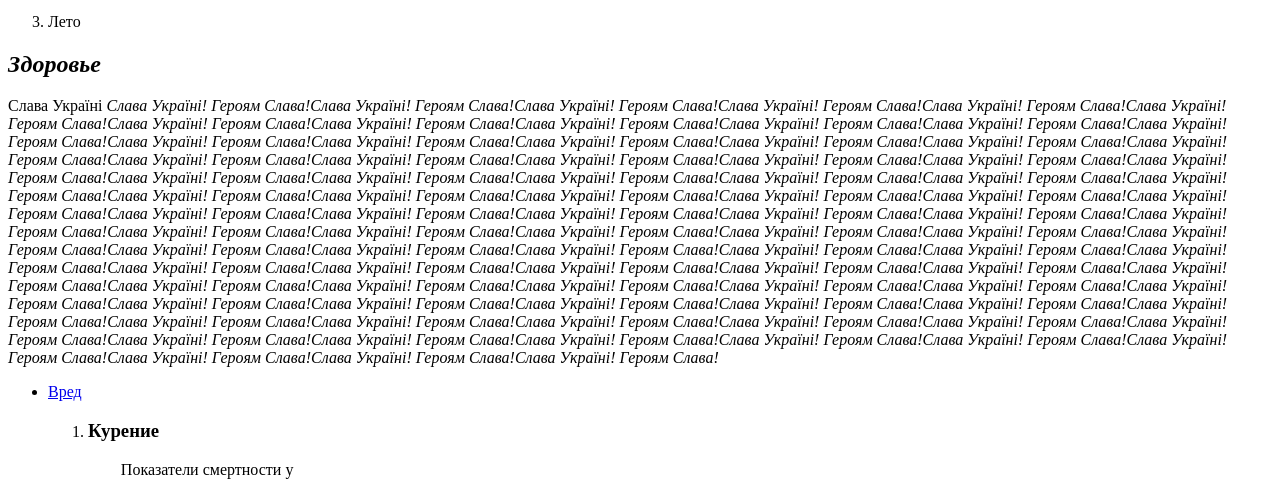
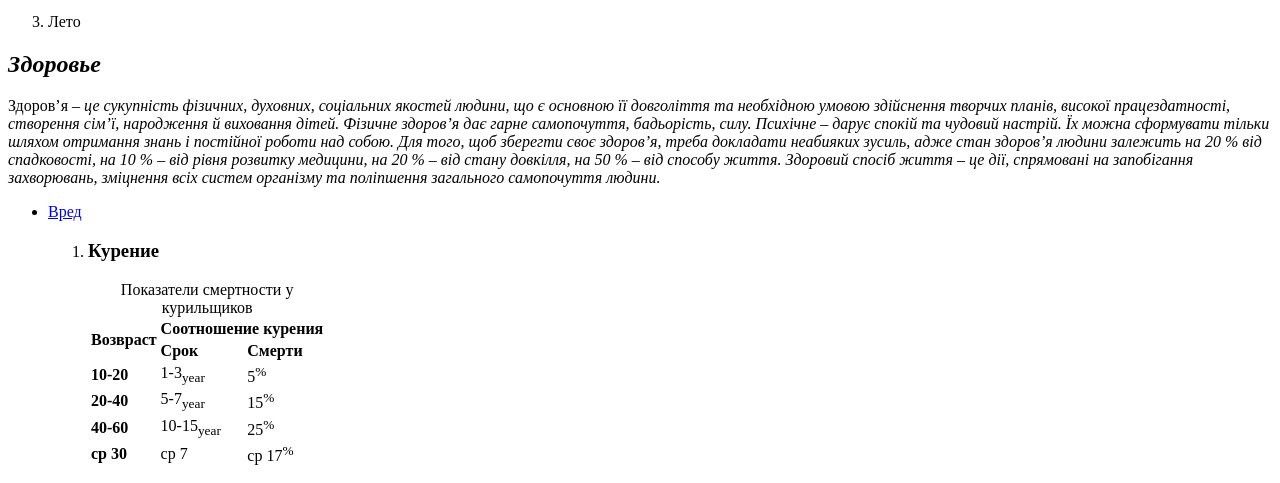
Before and after one commit to OleksiiWhite/github-training, a plain HTML site: page index.html in a window 1280 px wide. Shown: the part 1278-1761 px from the top of the page. Drawn offline with Linux system fonts and the light colour scheme.

Commit message:
Редагування тексту

```diff
--- a/index.html
+++ b/index.html
@@ -96,43 +96,16 @@
             <div>
                 <section>
                     <h2 id="text2"><em>Здоровье</em></h2>
-                    <p><span class="accent">Слава Україні</span> <i>Слава Україні! Героям Слава!Слава Україні! Героям Слава!Слава Україні! Героям Слава!Слава
-                        Україні!
-                        Героям Слава!Слава Україні! Героям Слава!Слава Україні! Героям Слава!Слава Україні! Героям
-                        Слава!Слава Україні! Героям Слава!Слава Україні! Героям Слава!Слава Україні! Героям Слава!Слава
-                        Україні! Героям Слава!Слава Україні! Героям Слава!Слава Україні! Героям Слава!Слава Україні!
-                        Героям
-                        Слава!Слава Україні! Героям Слава!Слава Україні! Героям Слава!Слава Україні! Героям Слава!Слава
-                        Україні! Героям Слава!Слава Україні! Героям Слава!Слава Україні! Героям Слава!Слава Україні!
-                        Героям
-                        Слава!Слава Україні! Героям Слава!Слава Україні! Героям Слава!Слава Україні! Героям Слава!Слава
-                        Україні! Героям Слава!Слава Україні! Героям Слава!Слава Україні! Героям Слава!Слава Україні!
-                        Героям
-                        Слава!Слава Україні! Героям Слава!Слава Україні! Героям Слава!Слава Україні! Героям Слава!Слава
-                        Україні! Героям Слава!Слава Україні! Героям Слава!Слава Україні! Героям Слава!Слава Україні!
-                        Героям
-                        Слава!Слава Україні! Героям Слава!Слава Україні! Героям Слава!Слава Україні! Героям Слава!Слава
-                        Україні! Героям Слава!Слава Україні! Героям Слава!Слава Україні! Героям Слава!Слава Україні!
-                        Героям
-                        Слава!Слава Україні! Героям Слава!Слава Україні! Героям Слава!Слава Україні! Героям Слава!Слава
-                        Україні! Героям Слава!Слава Україні! Героям Слава!Слава Україні! Героям Слава!Слава Україні!
-                        Героям
-                        Слава!Слава Україні! Героям Слава!Слава Україні! Героям Слава!Слава Україні! Героям Слава!Слава
-                        Україні! Героям Слава!Слава Україні! Героям Слава!Слава Україні! Героям Слава!Слава Україні!
-                        Героям
-                        Слава!Слава Україні! Героям Слава!Слава Україні! Героям Слава!Слава Україні! Героям Слава!Слава
-                        Україні! Героям Слава!Слава Україні! Героям Слава!Слава Україні! Героям Слава!Слава Україні!
-                        Героям
-                        Слава!Слава Україні! Героям Слава!Слава Україні! Героям Слава!Слава Україні! Героям Слава!Слава
-                        Україні! Героям Слава!Слава Україні! Героям Слава!Слава Україні! Героям Слава!Слава Україні!
-                        Героям
-                        Слава!Слава Україні! Героям Слава!Слава Україні! Героям Слава!Слава Україні! Героям Слава!Слава
-                        Україні! Героям Слава!Слава Україні! Героям Слава!Слава Україні! Героям Слава!Слава Україні!
-                        Героям
-                        Слава!Слава Україні! Героям Слава!Слава Україні! Героям Слава!Слава Україні! Героям Слава!Слава
-                        Україні! Героям Слава!Слава Україні! Героям Слава!Слава Україні! Героям Слава!Слава Україні!
-                        Героям
-                        Слава!Слава Україні! Героям Слава!Слава Україні! Героям Слава!Слава Україні! Героям Слава!</i></p>
+                    <p><span class="accent">Здоров’я</span> <i> – це сукупність фізичних, духовних, соціальних якостей людини, що є основною її довголіття та необхідною умовою
+                    здійснення творчих планів, високої працездатності, створення сім’ї, народження й виховання дітей.
+
+                    Фізичне здоров’я дає гарне самопочуття, бадьорість, силу. Психічне – дарує спокій та чудовий настрій. Їх можна
+                    сформувати тільки шляхом отримання знань і постійної роботи над собою. Для того, щоб зберегти своє здоров’я, треба
+                    докладати неабияких зусиль, адже стан здоров’я людини залежить на 20 % від спадковості, на 10 % – від рівня розвитку
+                    медицини, на 20 % – від стану довкілля, на 50 % – від способу життя.
+
+                    Здоровий спосіб життя – це дії, спрямовані на запобігання захворювань, зміцнення всіх систем організму та поліпшення
+                    загального самопочуття людини.</i></p>
                     <nav>
                         <ul>
                             <li> <a href="https://rstomat4.medgis.ru/uploads/32/33/f4/71/3233f471f02635d93e27f5dc052511e6cd681c08.jpg"
```
